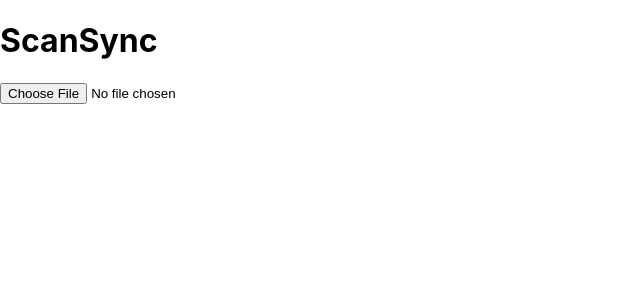
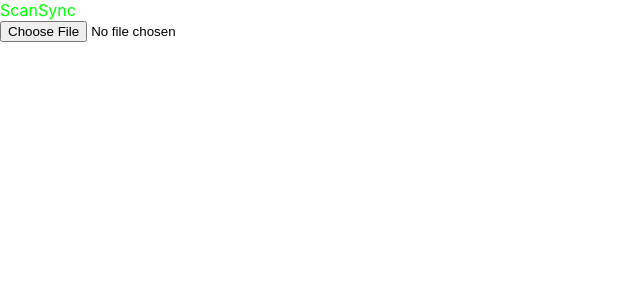
Before and after one commit to alvinatp/react-preactive, a React (Create React App) app in the folder Section36/: page / in a window 1280 px wide. Shown: the top 300 px of the page, without its empty margins (0-640 px from the left). Built offline with nearby package versions, Linux system fonts and the light colour scheme.

Commit message:
Title component

```diff
--- a/Section36/src/App.js
+++ b/Section36/src/App.js
@@ -2,11 +2,11 @@ import logo from "./logo.svg";
 import "./App.css";
 import React from "react";
 import UploadButton from "./UploadButton.jsx";
-
+import Title from "./Title.jsx";
 function App() {
   return (
     <div>
-      <h1>ScanSync</h1>
+      <Title text="ScanSync" size="h1" />
       <UploadButton />
     </div>
   );
--- /dev/null
+++ b/Section36/src/Title.jsx
@@ -0,0 +1,28 @@
+import React from "react";
+
+// Interface for customization options
+interface TitleProps {
+  text: string;
+  size?: string; // Optional: Title size (e.g., 'h1', 'h2', 'h3')
+  // Add more customization options as needed
+}
+
+const Title: React.FC<TitleProps> = ({ text, size = "h1" }) => {
+  const colorList = ["#f00", "#00f", "#ff0", "#0f0", "#f0f"]; // Array of vibrant colors
+  const [currentColor, setCurrentColor] = React.useState(colorList[0]); // State for current color
+
+  // Animate color change every 2 seconds
+  React.useEffect(() => {
+    const interval = setInterval(() => {
+      const nextIndex =
+        (colorList.indexOf(currentColor) + 1) % colorList.length;
+      setCurrentColor(colorList[nextIndex]);
+    }, 2000);
+
+    return () => clearInterval(interval);
+  }, [colorList, currentColor]);
+
+  return <span style={{ color: currentColor, fontSize: size }}>{text}</span>;
+};
+
+export default Title;
```
